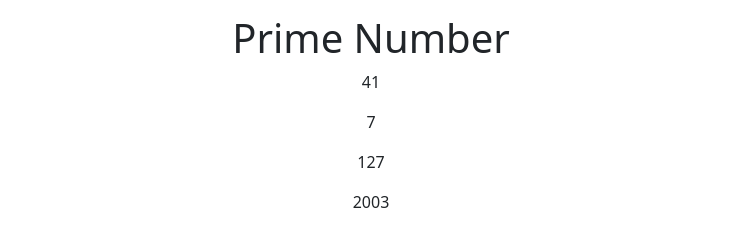
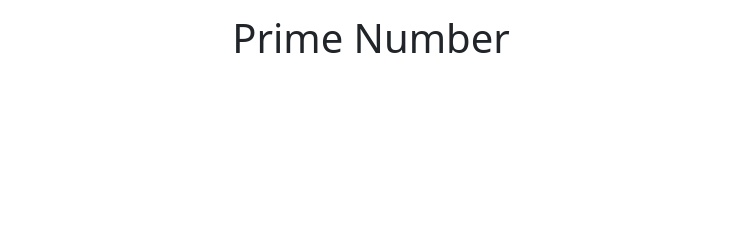
Before and after one commit to vinothsmart/react-redux-dashboard, a React (Create React App) app: page /jsc/basic in a window 1280 px wide. Shown: the part 3819-4046 px from the top of the page, without its empty margins (269-1012 px from the left). After the commit the page ends 3897 px from the top, so only its background shows below. Built offline with nearby package versions, Linux system fonts and the light colour scheme.

Commit message:
getPrimeNumbers

```diff
--- a/src/components/pages/JsChallage/Basic.js
+++ b/src/components/pages/JsChallage/Basic.js
@@ -63,25 +63,14 @@ const Basic = () => {
   };
 
   const getPrimeNumbers = (a) => {
-    // if a prime number return a
-    // if not prime number return next highest prime number
-    const isPrime = (a) => {
-      for (let i = 2; i < a; i++) {
-        if (a % i === 0) {
-          return false;
-        }
+    const isPrime = (num) => {
+      for (let i = 2; i <= Math.sqrt(num); i++) {
+        if (num % i === 0) return false;
       }
-      return a > 1;
+      return num > 1;
     };
-    if (isPrime(a)) {
-      return a;
-    } else {
-      for (let i = a; i < 3000; i++) {
-        if (isPrime(i)) {
-          return i;
-        }
-      }
-    }
+    let n = a;
+    while (!isPrime(n)) n++;
   };
 
   return (
```
